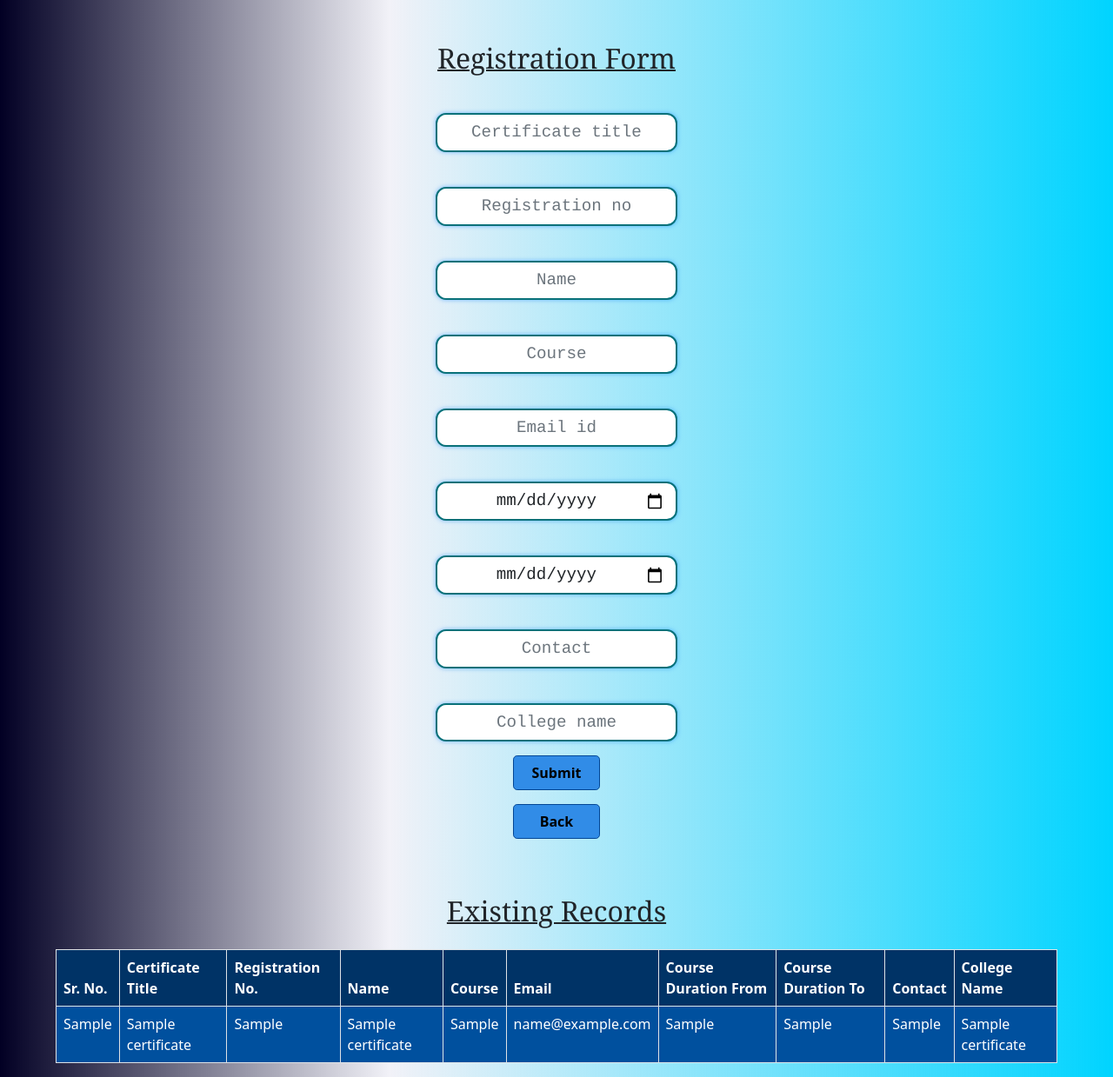
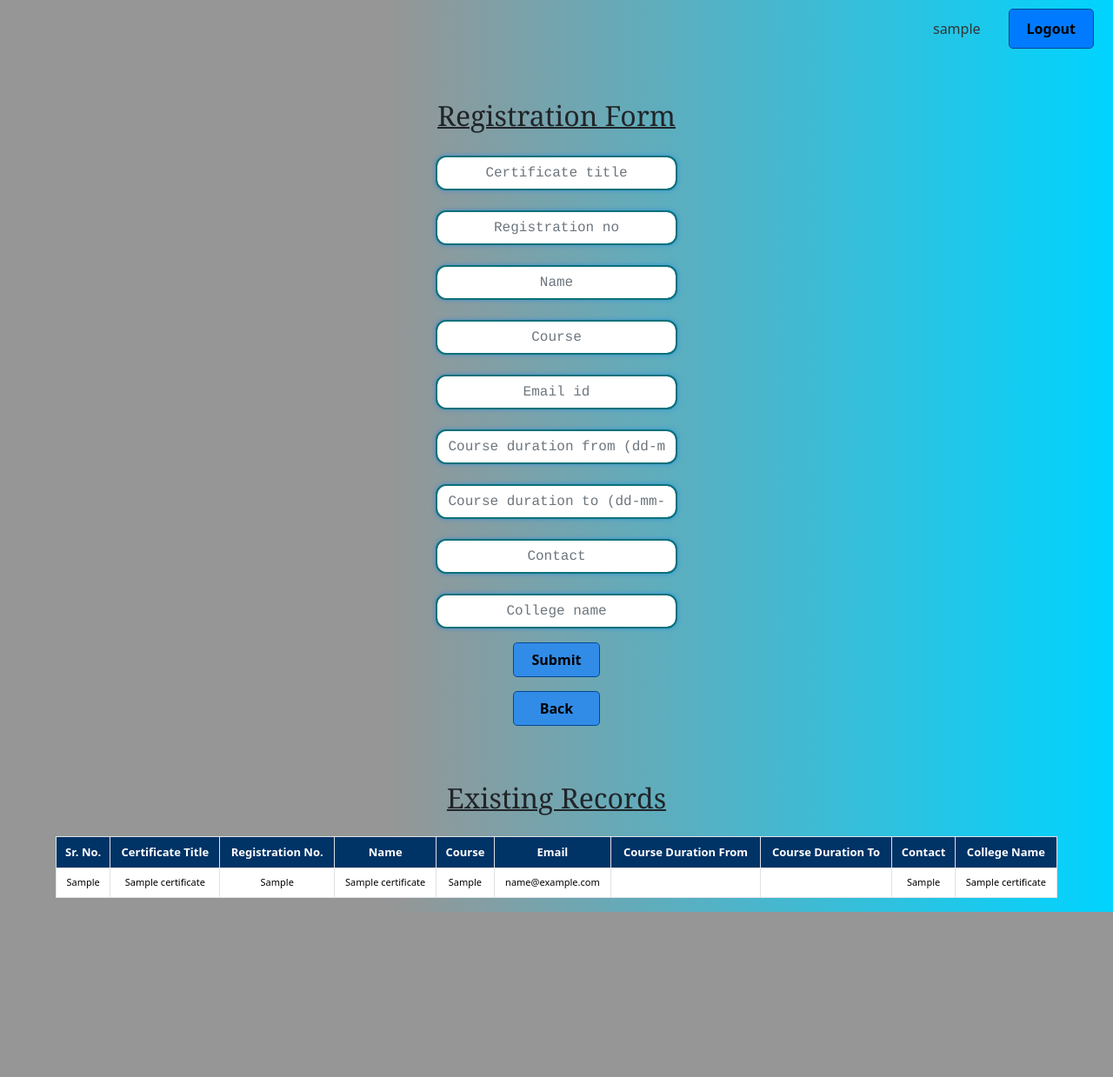
Before and after one commit to KhushubooSingh/certificate, a PHP site: page /login/index_registration.php in a window 1280 px wide. Shown: the whole page at 87% size. After the commit the page ends 1049 px from the top, so only its background shows below. Run offline with PHP 8.4, Linux system fonts and the light colour scheme; the visitor is signed in with stand-in values (Sample User, id 1); tables that the repository leaves empty or names only in its code hold one stand-in row (values such as "Sample post"); data that the repository does not hold is empty.

Commit message:
changed some color in UT and added the logout button

```diff
--- a/certificate_code/login/db_connection.php
+++ b/certificate_code/login/db_connection.php
@@ -1,14 +1,14 @@
 <?php
 // Database connection details
-$servername = "sg2nlmysql33plsk.secureserver.net:3306";
-$username = "vlcertiverify";
-$password = "5Ii5pw3$1";
-$dbname = "ph15958919426_vlabiitkcerti";
+// $servername = "sg2nlmysql33plsk.secureserver.net:3306";
+// $username = "vlcertiverify";
+// $password = "5Ii5pw3$1";
+// $dbname = "ph15958919426_vlabiitkcerti";
 
-// $servername = "localhost";
-// $username = "root";
-// $password = "";
-// $dbname = "vlab_iitk_db";
+$servername = "localhost";
+$username = "root";
+$password = "";
+$dbname = "vlab_iitk_db";
 
 // Create connection
 $con = new mysqli($servername, $username, $password, $dbname);
--- a/certificate_code/login/index.js
+++ b/certificate_code/login/index.js
@@ -2,7 +2,7 @@ document.addEventListener('DOMContentLoaded', function() {
     const backButton = document.getElementById('backButton');
 
     backButton.addEventListener('click', function() {
-        window.location.href = 'index_login.php'; // Redirect to the login page
+        window.location.href = 'index.php'; // Redirect to the login page
     });
 });
 
@@ -18,3 +18,30 @@ function validateDates() {
     }
     return true; // Allow form submission
 }
+
+document.addEventListener('DOMContentLoaded', function() {
+    const logOutButton = document.getElementById('logout-btn');
+
+    logOutButton.addEventListener('click', function() {
+        window.location.href = 'index.php'; // Redirect to the login page
+    });
+});
+
+// function formatDate(dateStr) {
+//     const [year, month, day] = dateStr.split('-');
+//     return `${day}-${month}-${year}`;
+// }
+
+// function displayFormattedDate() {
+//     const input = document.getElementById('duration_from').value;
+//     const formattedDate = formatDate(input);
+//     document.getElementById('formattedDate').textContent = `Formatted Date: ${formattedDate}`;
+// }
+
+document.addEventListener('DOMContentLoaded', function() {
+    // Check if the message is set
+    if (document.querySelector('.alert')) {
+        // Remove the status parameter from the URL
+        history.replaceState({}, document.title, window.location.pathname);
+    }
+});
--- a/certificate_code/login/index_registration.php
+++ b/certificate_code/login/index_registration.php
@@ -1,5 +1,6 @@
 <?php
 include('session.php'); // Include the session management file
+
 check_login(); // Ensure the user is logged in
 
 // Check for messages in the URL
@@ -25,9 +26,23 @@ if (isset($_GET['status'])) {
 include('db_connection.php'); // Include the database connection file
 
 // Fetch existing records from the database
-$sql = "SELECT * FROM certificate ORDER BY sr_no DESC";
+$sql = "SELECT
+    sr_no,
+    certificate_title,
+    registration_no,
+    name,
+    course,
+    email,
+    DATE_FORMAT(STR_TO_DATE(course_duration_from, '%d-%m-%Y'), '%d-%m-%Y') AS course_duration_from,
+    DATE_FORMAT(STR_TO_DATE(course_duration_to, '%d-%m-%Y'), '%d-%m-%Y') AS course_duration_to,
+    contact_no,
+    college_name
+FROM certificate
+ORDER BY
+sr_no DESC";
 $result = mysqli_query($con, $sql);
 $certificates = mysqli_fetch_all($result, MYSQLI_ASSOC);
+
 
 ?>
 
@@ -46,6 +61,11 @@ $certificates = mysqli_fetch_all($result, MYSQLI_ASSOC);
 </head>
 <body>
     <div class="container-fluid">
+    <div class="header-container">
+        <div class="user-info"><?php echo  htmlspecialchars($_SESSION['username']); ?></div>
+        <button type="submit" id="logout-btn" name="logout-btn">Logout</button>
+    </div>
+    <!-- <button type="submit" id="logout-btn"  name="logout-btn">Logout</button> -->
         <h4 class="text-center pt-5 pb-2">Registration Form</h4>
         <?php if (!empty($message)) { ?>
             <div class="text-center mb-3">
@@ -96,7 +116,7 @@ $certificates = mysqli_fetch_all($result, MYSQLI_ASSOC);
             <div class="row justify-content-center">
                 <div class="col-md-6 col-lg-4 mb-3">
                     <label for="duration_from"></label>
-                    <input type="date" class="form-control input-field" placeholder="Course duration from"
+                    <input type="text" class="form-control input-field" placeholder="Course duration from (dd-mm-yyyy)"
                         id="duration_from" name="duration_from" required />
                 </div>
             </div>
@@ -104,7 +124,7 @@ $certificates = mysqli_fetch_all($result, MYSQLI_ASSOC);
             <div class="row justify-content-center">
                 <div class="col-md-6 col-lg-4 mb-3">
                     <label for="duration_to"></label>
-                    <input type="date" class="form-control input-field" placeholder="Course duration to"
+                    <input type="text" class="form-control input-field" placeholder="Course duration to (dd-mm-yyyy)"
                         id="duration_to" name="duration_to" required />
                 </div>
             </div>
--- a/certificate_code/login/login_style.css
+++ b/certificate_code/login/login_style.css
@@ -1,5 +1,5 @@
 body{
-    background: linear-gradient(90deg, rgba(2,0,36,1) 0%, rgba(9,9,121,0.05374649859943981) 35%, rgba(0,212,255,1) 100%);
+    background: linear-gradient(90deg, rgba(150,150,150,1) 0%, rgba(150,150,150,1) 35%, rgba(0,212,255,1) 100%);
 }
 
 
@@ -35,7 +35,7 @@ h4{
     border: 2px solid #097179;
     box-shadow: 0 0 5px rgba(0, 123, 255, 0.5);
     border-radius: 12px;
-    font-size: 1.2rem;
+    font-size: 1rem;
     font-family: Courier;
 }
 
--- a/certificate_code/login/session.php
+++ b/certificate_code/login/session.php
@@ -1,10 +1,17 @@
 <?php
 session_start(); // Start the session
+
+
+if (isset($_SESSION['loggedin']) && $_SESSION['loggedin'] === true) {
+    $username = $_SESSION['username']; // Get username from session
+} else {
+    $username = 'Guest'; // Default if not logged in
+}
 
 // Function to check if the user is logged in
 function check_login() {
     if (!isset($_SESSION['loggedin']) || $_SESSION['loggedin'] !== true) {
-        header('Location: index_login.php'); // Redirect to login page if not logged in
+        header('Location: index.php'); // Redirect to login page if not logged in
         exit;
     }
 }
@@ -13,7 +20,7 @@ function check_login() {
 function logout() {
     $_SESSION = array(); // Clear all session variables
     session_destroy(); // Destroy the session
-    header('Location: index_login.php'); // Redirect to login page
+    header('Location: index.php'); // Redirect to login page
     exit;
 }
 ?>
--- a/certificate_code/login/styles.css
+++ b/certificate_code/login/styles.css
@@ -4,13 +4,13 @@ body {
     padding: 0;
     min-height: 100vh;
     background: rgb(2,0,36);
-    background: linear-gradient(90deg, rgba(2,0,36,1) 0%, rgba(9,9,121,0.05374649859943981) 35%, rgba(0,212,255,1) 100%);
+    background: linear-gradient(90deg, rgba(150,150,150,1) 0%, rgba(150,150,150,1) 35%, rgba(0,212,255,1) 100%);
     background-size: cover;
     background-attachment: fixed;
     background-repeat: no-repeat;
     background-position: center;
+    position: relative;
 }
-
 
 
 h4{
@@ -26,6 +26,7 @@ form{
     width: 70%;
     background-color:none;
     border-radius: 15px;
+    line-height: 0.2;
 }
 
 
@@ -34,7 +35,7 @@ form{
     border: 2px solid #097179;
     box-shadow: 0 0 5px rgba(0, 123, 255, 0.5);
     border-radius: 12px;
-    font-size: 1.2rem;
+    font-size: 1rem;
     font-family: Courier;
 }
 
@@ -111,19 +112,70 @@ form{
 
 .table {
     background-color:#87CEFA;
-    color: #fff; /* Text color for better contrast */
+    color: black; /* Text color for better contrast */
 }
 
 .table th {
     background-color: #003366; /* Dark blue for headers */
     color: #fff; /* White text for headers */
 }
-.table td {
-    background-color: #00509e; /* Slightly lighter blue for table cells */
+.table tbody tr:first-child {
+    background-color: #f8f9fa; /* Color for the first row */
 }
+
 .table tbody tr:nth-child(even) {
-    background-color: #003d66; /* Alternating row colors */
+    background-color:#EDEADE; /* Color for even rows */
 }
+
+.table tbody tr:nth-child(odd) {
+    background-color: #ffffff; /* Color for odd rows */
+}
+
 .table tbody tr:hover {
-    background-color: #004080; /* Hover effect */
+    background-color: lightgray;
 }
+
+.table-container th {
+    text-align: center;
+    font-size: small;
+}
+
+.table-container td {
+    text-align: center;
+    font-size: 11px;
+}
+
+
+
+.header-container {
+    display: flex;
+    justify-content: flex-end; /* Aligns content to the right */
+    align-items: center; /* Vertically centers content */
+    padding: 10px; /* Adjust padding as needed */
+    position: relative; /* Ensure positioning context */
+    max-width: 1400px; /* Optional: limit container width */
+    margin: 0 auto; /* Center container horizontally */
+}
+
+#logout-btn {
+    padding: 10px 20px; /* Optional: adjust padding */
+    background-color: #007bff; /* Optional: button background color */
+    color: white; /* Optional: button text color */
+    border: none; /* Optional: remove default border */
+    border-radius: 5px; /* Optional: rounded corners */
+    cursor: pointer; /* Optional: cursor style */
+    border: 1px solid #034694;
+    color: black;
+    font-weight: 600;
+
+}
+
+.user-info {
+    font-size: 16px; /* Adjust font size as needed */
+    color: #333; /* Text color */
+    margin-right: 20px; /* Gap between username and button */
+    padding: 8px 12px; /* Add padding for spacing */
+    /* font-weight: bold;  */
+    display: flex; /* Flexbox for better alignment */
+    align-items: center; /* Vertically center text */
+}
--- a/certificate_code/styles.css
+++ b/certificate_code/styles.css
@@ -3,7 +3,7 @@ body {
     padding: 0;
     min-height: 100vh;
     background: rgb(2,0,36);
-    background: linear-gradient(90deg, rgba(2,0,36,1) 0%, rgba(9,9,121,0.05374649859943981) 35%, rgba(0,212,255,1) 100%);
+    background: linear-gradient(90deg, rgba(150,150,150,1) 0%, rgba(150,150,150,1) 35%, rgba(0,212,255,1) 100%);
     background-size: cover;
     background-attachment: fixed;
     background-repeat: no-repeat;
```
Also changed, not shown: certificate_code/login/login.php (+11 -10 lines), certificate_code/search_name.php (+8 -8 lines), certificate_code/search_registration.php (+8 -8 lines), certificate_code/login/index.php (renamed from certificate_code/login/index_login.php).
